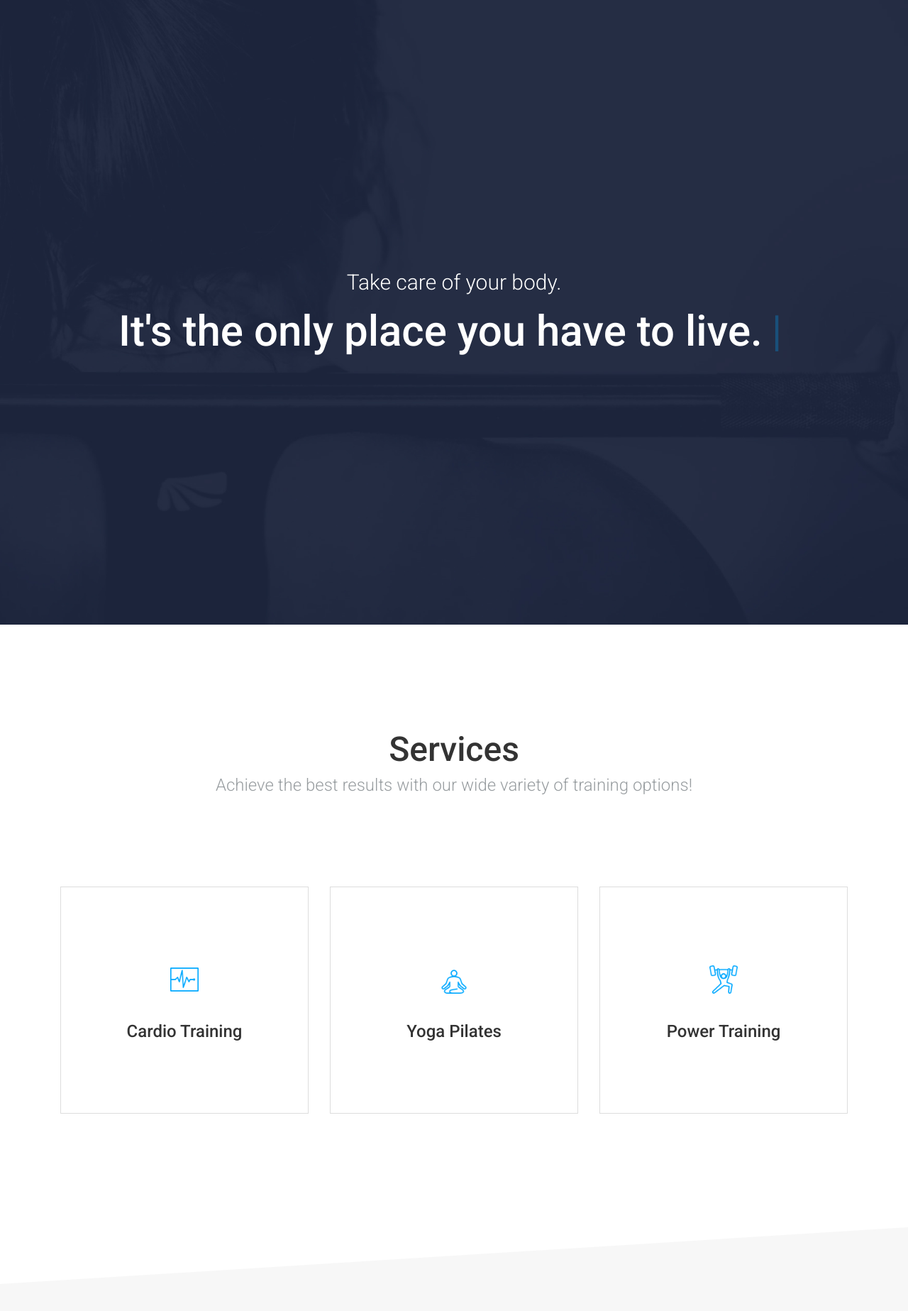
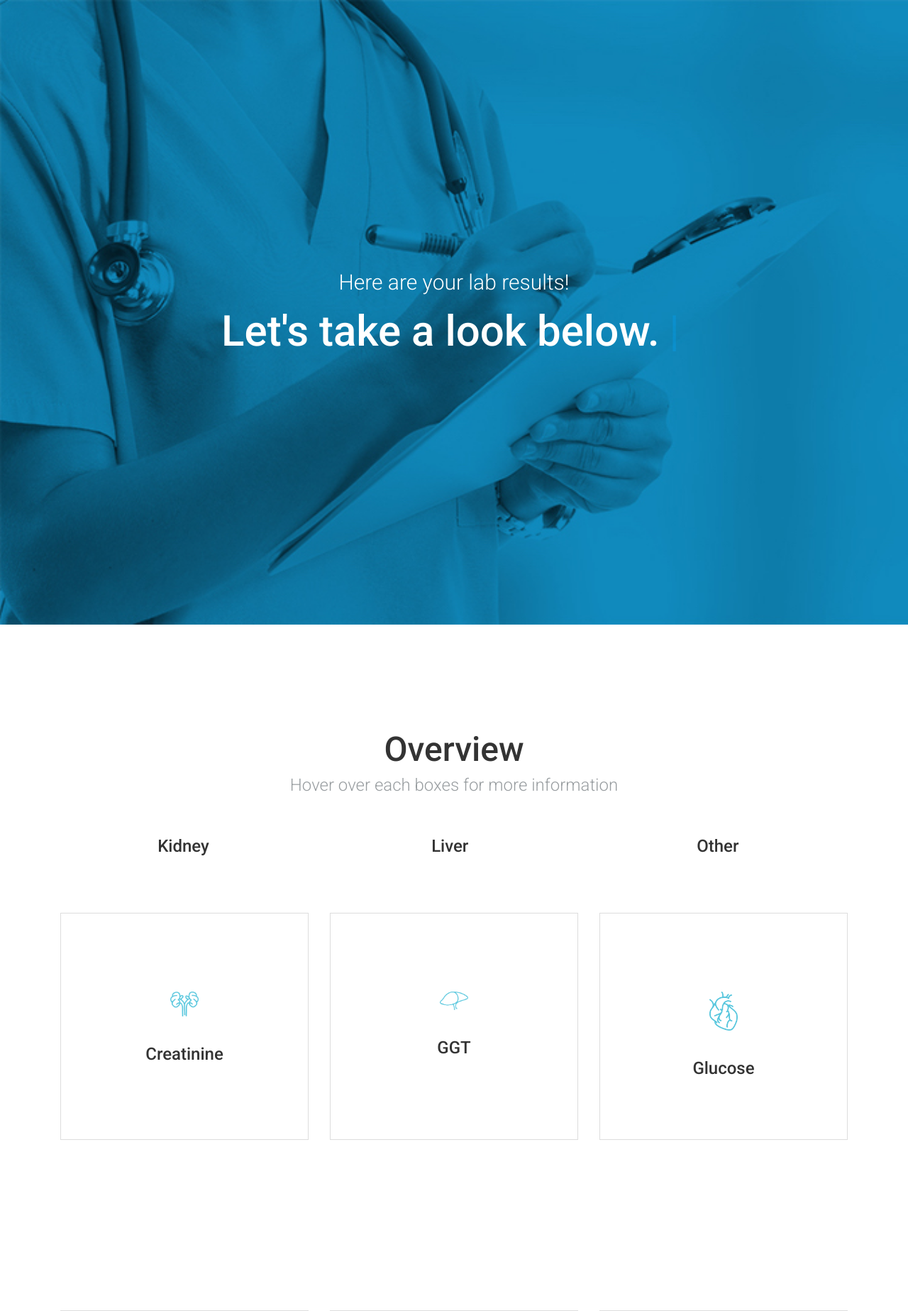
Before and after one commit to jeevna/lyvr, a Flask app: template templates/results2.html in a window 1280 px wide. Shown: the top 1847 px of the page at 71% size. Run offline with Flask 2, Linux system fonts and the light colour scheme; the template is opened without the code that fills it, so the values that code supplies are empty; parts of the project's set-up code (start-up, migrations or seed data) failed here and were passed over.

Commit message:
Finished Website Lab Results

```diff
--- a/templates/css/cardio.css
+++ b/templates/css/cardio.css
@@ -114,7 +114,7 @@ header {
 	width: 100%;
 	color: white;
 	background: rgba(28, 36, 65, 0.93);
-	background: url('../img/header.jpg');
+	background: url('../img/doctorheader.jpg');
 	background-size: cover;
 }
 
--- a/templates/results2.html
+++ b/templates/results2.html
@@ -71,8 +71,8 @@
 				<div class="header-text">
 					<div class="row">
 						<div class="col-md-12 text-center">
-							<h3 class="light white">Take care of your body.</h3>
-							<h1 class="white typed">It's the only place you have to live.</h1>
+							<h3 class="light white">Here are your lab results!</h3>
+							<h1 class="white typed">Let's take a look below.</h1>
 							<span class="typed-cursor">|</span>
 						</div>
 					</div>
@@ -84,42 +84,143 @@
 	<section id="services" class="section section-padded">
 		<div class="container">
 			<div class="row text-center title">
-				<h2>Services</h2>
-				<h4 class="light muted">Achieve the best results with our wide variety of training options!</h4>
+				<h2>Overview</h2>
+				<h4 class="light muted">Hover over each boxes for more information</h4>
 			</div>
 			<div class="row services">
 				<div class="col-md-4">
+					<h4 class="heading" >&nbsp;&nbsp;&nbsp;&nbsp;&nbsp;&nbsp;&nbsp;&nbsp;&nbsp;&nbsp;&nbsp;&nbsp;&nbsp;&nbsp;&nbsp;&nbsp;&nbsp;&nbsp;&nbsp;&nbsp;&nbsp;&nbsp;&nbsp;Kidney</h4>
 					<div class="service">
 						<div class="icon-holder">
-							<img src="img/icons/heart-blue.png" alt="" class="icon">
+							<img src="img/kidney.png" alt="" class="icon">
 						</div>
-						<h4 class="heading">Cardio Training</h4>
-						<p class="description">A elementum ligula lacus ac quam ultrices a scelerisque praesent vel suspendisse scelerisque a aenean hac montes.</p>
+						<h4 class="heading" >Creatinine</h4>
+						<p class="description">A serum creatinine test measures the level of creatinine in your blood and provides an estimate of how well your kidneys filter (glomerular filtration rate).
+							Healthy range: 0.57-1.00 Mg/Dl.</p>
 					</div>
 				</div>
 				<div class="col-md-4">
+					<h4 class="heading" >&nbsp;&nbsp;&nbsp;&nbsp;&nbsp;&nbsp;&nbsp;&nbsp;&nbsp;&nbsp;&nbsp;&nbsp;&nbsp;&nbsp;&nbsp;&nbsp;&nbsp;&nbsp;&nbsp;&nbsp;&nbsp;&nbsp;&nbsp;&nbsp;Liver</h4>
 					<div class="service">
 						<div class="icon-holder">
-							<img src="img/icons/guru-blue.png" alt="" class="icon">
+							<img src="img/liver.png" alt="" class="icon">
 						</div>
-						<h4 class="heading">Yoga Pilates</h4>
-						<p class="description">A elementum ligula lacus ac quam ultrices a scelerisque praesent vel suspendisse scelerisque a aenean hac montes.</p>
+						<h4 class="heading">GGT</h4>
+						<p class="description">Gamma-glutamyl transferase determines the cause of elevated alkaline phosphatase (ALP). If too high, more tests are needed.
+							Healthy range: 9-48 U/L
+						</p>
 					</div>
 				</div>
 				<div class="col-md-4">
+					<h4 class="heading" >&nbsp;&nbsp;&nbsp;&nbsp;&nbsp;&nbsp;&nbsp;&nbsp;&nbsp;&nbsp;&nbsp;&nbsp;&nbsp;&nbsp;&nbsp;&nbsp;&nbsp;&nbsp;&nbsp;&nbsp;&nbsp;&nbsp;&nbsp;Other</h4>
 					<div class="service">
 						<div class="icon-holder">
-							<img src="img/icons/weight-blue.png" alt="" class="icon">
+							<img src="img/heart.png" alt="" class="icon">
 						</div>
-						<h4 class="heading">Power Training</h4>
-						<p class="description">A elementum ligula lacus ac quam ultrices a scelerisque praesent vel suspendisse scelerisque a aenean hac montes.</p>
+						<h4 class="heading">Glucose</h4>
+						<p class="description">Glucose is a major source of energy for most cells of the body, including brain cells, acting as a building block for carbohydrates.
+								Healthy range: 65-99 Mg/Dl</p>
 					</div>
 				</div>
 			</div>
 		</div>
 		<div class="cut cut-bottom"></div>
+<!-- 2nd ROW OF BOXES -->
+		<div class="container">
+				<div class="row services">
+					<div class="col-md-4">
+						<div class="service">
+							<div class="icon-holder">
+								<img src="img/kidney.png" alt="" class="icon">
+							</div>
+							<h4 class="heading" >eGFR</h4>
+							<p class="description">Estimated glomerular filtration rate. Your eGFR is a number based on your blood test for creatinine, a waste product in your blood; it tells how well your kidneys are working.
+								Healthy Range: > 59 Ml/Min
+							</p>
+						</div>
+					</div>
+					<div class="col-md-4">
+						<div class="service">
+							<div class="icon-holder">
+								<img src="img/liver.png" alt="" class="icon">
+							</div>
+							<h4 class="heading">ALT</h4>
+							<p class="description">Low levels of Alanine Aminotransferase are normally found in the blood but when the liver is damaged, it releases ALT into the bloodstream,increasing ALT levels.
+								Healthy range: 0-32 U/L</p>
+						</div>
+					</div>
+					<div class="col-md-4">
+						<div class="service">
+							<div class="icon-holder">
+								<img src="img/heart.png" alt="" class="icon">
+							</div>
+							<h4 class="heading">Carbon Dioxide</h4>
+							<p class="description">The blood test often measures blood pH along with CO2 levels to further determine the cause of your symptoms.
+								Healthy range: 18-29 MMOL/L
+							</p>
+						</div>
+					</div>
+				</div>
+			</div>
+		<div class="cut cut-bottom"></div>
+<!-- 3rd ROW OF BOXES -->
+		<div class="container">
+				<div class="row services">
+					<div class="col-md-4">
+						<div class="service">
+							<div class="icon-holder">
+								<img src="img/kidney.png" alt="" class="icon">
+							</div>
+							<h4 class="heading" >Bun</h4>
+							<p class="description">Test done to see how well your kidneys are working. If your kidneys are not able to remove urea from the blood normally, your BUN level rises.
+									Healthy range: 6-24 Mg/Dl
+							</p>
+						</div>
+					</div>
+					<div class="col-md-4">
+						<div class="service">
+							<div class="icon-holder">
+								<img src="img/liver.png" alt="" class="icon">
+							</div>
+							<h4 class="heading">AST</h4>
+							<p class="description">Aspartate aminotransferase is an enzyme that determines if liver is damaged, it releases AST into the bloodstream, which makes AST levels go up.
+									Healthy range: 0-40 U/L</p>
+						</div>
+					</div>
+					<!-- <div class="col-md-4">
+						<div class="service">
+							<div class="icon-holder">
+								<img src="img/icons/weight-blue.png" alt="" class="icon">
+							</div>
+							<h4 class="heading">Other</h4>
+							<p class="description">A elementum ligula lacus ac quam ultrices a scelerisque praesent vel suspendisse scelerisque a aenean hac montes.</p>
+						</div>
+					</div> -->
+				</div>
+			</div>
+		<div class="cut cut-bottom"></div>
+	<!-- <div>
+
+		<h4>Proteins:</h4>
+		<h3>
+		Sodium:
+		A substance that the body needs to work properly. Sodium is found in most foods. The most common form of sodium is sodium chloride, which is table salt.
+
+		Potassium:
+		A type of electrolytes are electrically charged minerals in your body that help control muscle and nerve activity, maintain fluid levels, and perform other important functions (critical to the function of nerve and muscle cells, including those in your heart). The test is to monitor an existing condition such as diabetes or kidney disease.
+
+		Chloride:
+		An important electrolyte and works to ensure that your body's metabolism is working correctly. Your kidneys control the levels of chloride in your blood.
+
+		Calcium:
+		The most common mineral in the body and one of the most important. The body needs it to build and fix bones and teeth, help nerves work, make muscles squeeze together, help blood clot, and help the heart to work
+
+		Protein:
+		The total protein test measures the total amount of two classes of proteins found in the fluid portion of your blood. These are albumin and globulin. Proteins are important parts of all cells and tissues. Albumin helps prevent fluid from leaking out of blood vessels.
+		</h3>
+	</div> -->
 	</section>
-	<section id="team" class="section gray-bg">
+	<!-- <section id="team" class="section gray-bg">
 		<div class="container">
 			<div class="row title text-center">
 				<h2 class="margin-top">Team</h2>
@@ -277,16 +378,17 @@
 				</form>
 			</div>
 		</div>
-	</div>
+	</div> -->
 	<footer>
 		<div class="container">
 			<div class="row">
 				<div class="col-sm-6 text-center-mobile">
-					<h3 class="white">Reserve a Free Trial Class!</h3>
-					<h5 class="light regular light-white">Shape your body and improve your health.</h5>
-					<a href="#" class="btn btn-blue ripple trial-button">Start Free Trial</a>
+					<!-- <h3 class="white">Feedback</h3>
+					<h5 class="light regular light-white">Shape your body and improve your health.</h5> -->
+					<!-- <a href="#" class="btn btn-blue ripple trial-button">Feedback</a> -->
+					<a href="https://findacvilledoc.com/?gclid=EAIaIQobChMI8Oml1Ie84QIVka_ICh0vVQ5TEAAYASAAEgKJoPD_BwE" class="btn btn-blue ripple trial-button" >Contact My Doctor</a>
 				</div>
-				<div class="col-sm-6 text-center-mobile">
+				<!-- <div class="col-sm-6 text-center-mobile">
 					<h3 class="white">Opening Hours <span class="open-blink"></span></h3>
 					<div class="row opening-hours">
 						<div class="col-sm-6 text-center-mobile">
@@ -298,17 +400,17 @@
 							<h3 class="regular white">10:00 - 18:00</h3>
 						</div>
 					</div>
-				</div>
+				</div> -->
 			</div>
 			<div class="row bottom-footer text-center-mobile">
 				<div class="col-sm-8">
-					<p>&copy; 2015 All Rights Reserved. Powered by <a href="http://www.phir.co/">PHIr</a> exclusively for <a href="http://tympanus.net/codrops/">Codrops</a></p>
+					<p>&copy; 2019 All Rights Reserved. Powered by <a href="https://www.imdb.com/title/tt4154796/">The Avengers</a></p>
 				</div>
 				<div class="col-sm-4 text-right text-center-mobile">
 					<ul class="social-footer">
-						<li><a href="http://www.facebook.com/pages/Codrops/159107397912"><i class="fa fa-facebook"></i></a></li>
-						<li><a href="http://www.twitter.com/codrops"><i class="fa fa-twitter"></i></a></li>
-						<li><a href="https://plus.google.com/101095823814290637419"><i class="fa fa-google-plus"></i></a></li>
+						<li><a href="https://engineering.virginia.edu/departments/computer-science"><i class="fa fa-facebook"></i></a></li>
+						<!-- <li><a href="http://www.twitter.com/codrops"><i class="fa fa-twitter"></i></a></li>
+						<li><a href="https://plus.google.com/101095823814290637419"><i class="fa fa-google-plus"></i></a></li> -->
 					</ul>
 				</div>
 			</div>
```
Also changed, not shown: examples.html (added, +70 -0 lines), Blood Reports/Screen Shot 2019-04-06 at 10.32.59 AM.png (added), Blood Reports/Screen Shot 2019-04-06 at 10.38.15 AM.png (added), templates/img/doctor.jpg (added), templates/img/doctorheader.jpg (added), templates/img/heart.png (added), templates/img/kidney.png (added), templates/img/liver.png (added), 2 other files.
